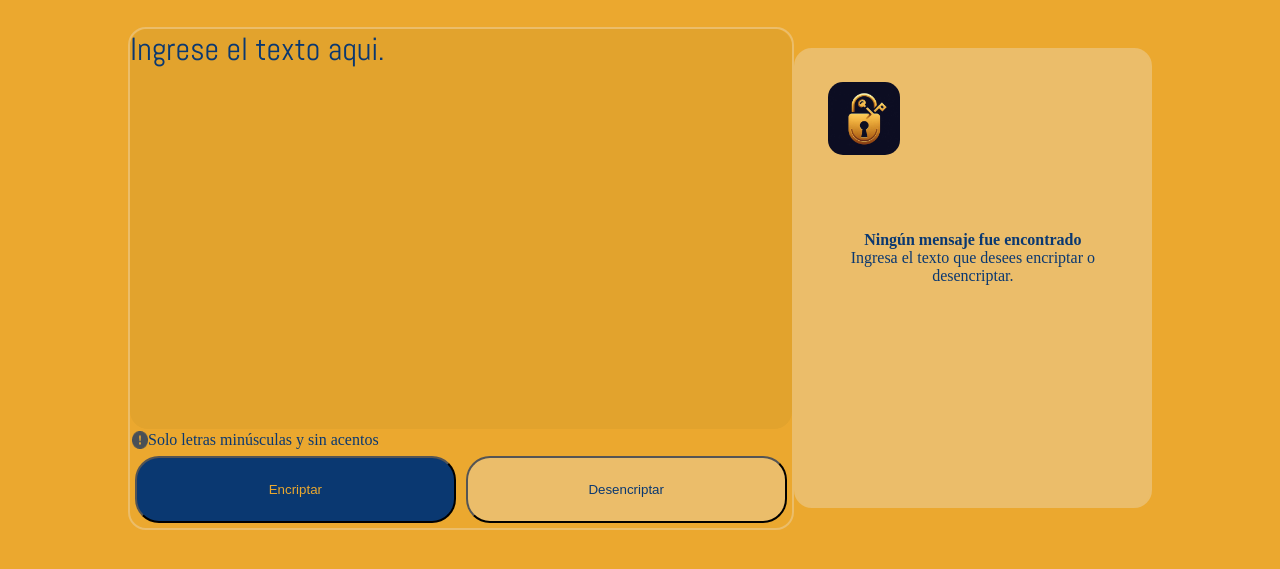
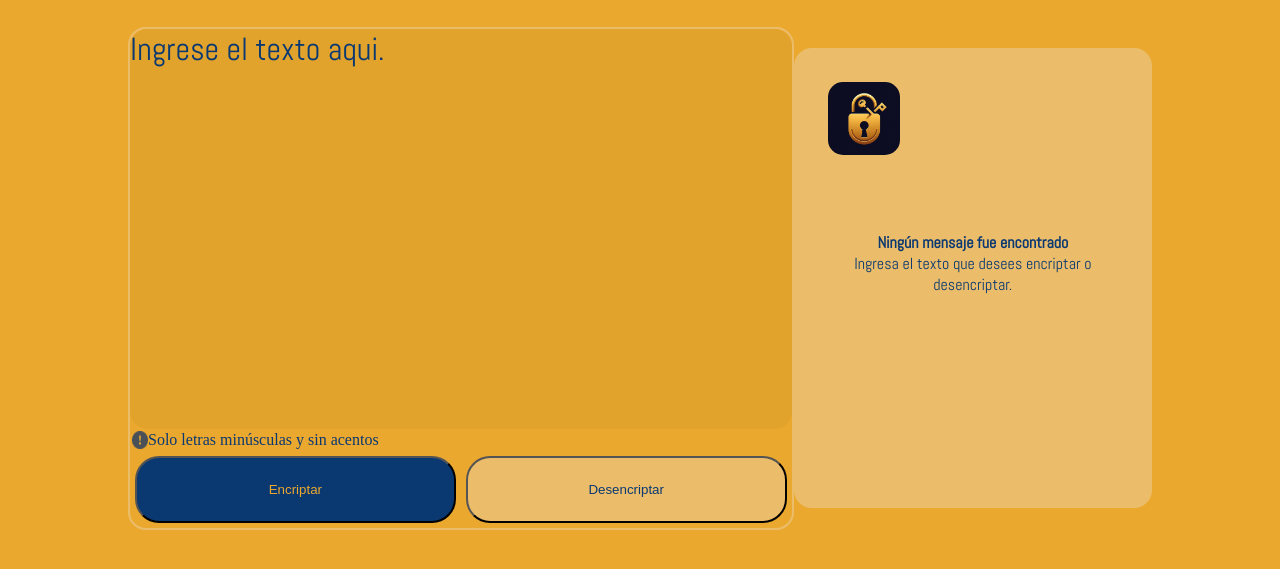
Before and after one commit to extefano/Encriptador-Codigo, a plain HTML site: page index.html in a window 1280 px wide. Shown: the part 115-684 px from the top of the page. Drawn offline with Linux system fonts and the light colour scheme.

Commit message:
cambio letra de la parte del resultado de la encriptación

```diff
--- a/style.css
+++ b/style.css
@@ -103,7 +103,8 @@ body {
     width: 35%;
     height: 460px;
     padding: 32px;
-
+    font-family: "Abel", sans-serif;
+    font-style: normal;
 
 }
 .resultado__image{
```
